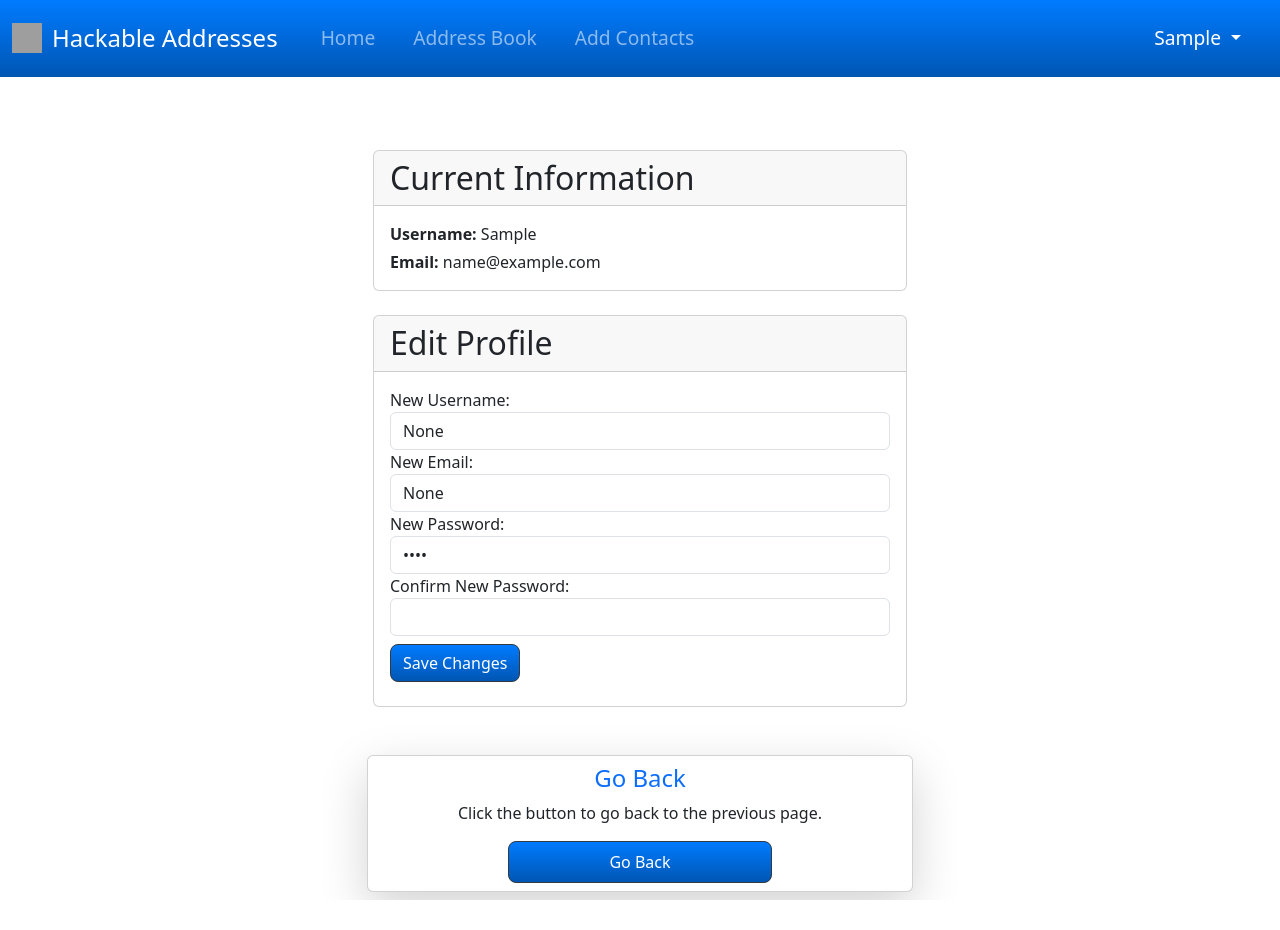
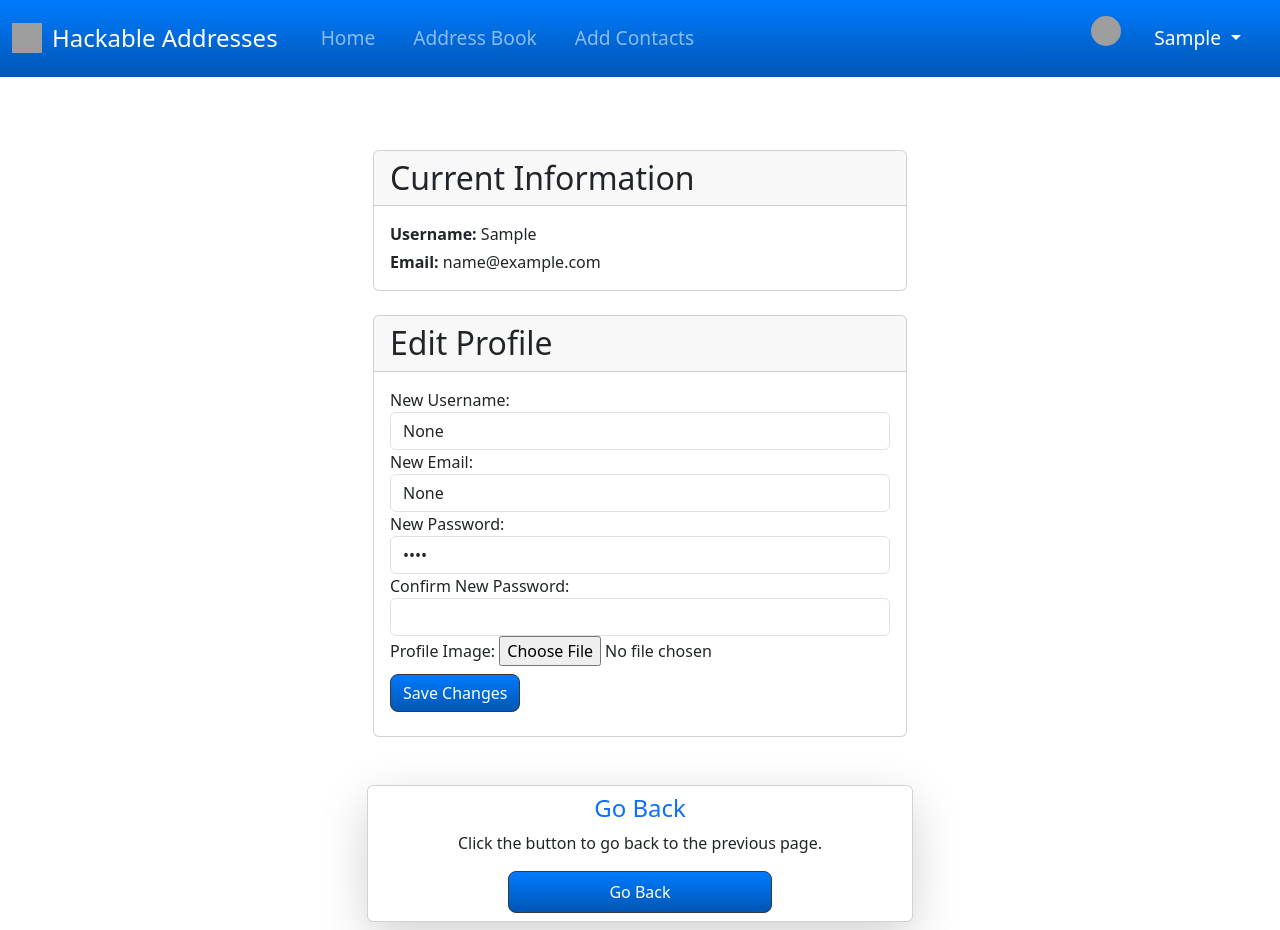
Before and after one commit to KMcClain23/Address-Book, a Flask app: page /profile in a window 1280 px wide. Before the commit the page ends 900 px from the top, so only its background shows below. Run offline with Flask 3, Linux system fonts and the light colour scheme; the visitor is signed in with stand-in values (Sample User, id 1); grey boxes are pictures that could not be loaded.

Commit message:
was able to upload the image to the right folder but not display on the nav

```diff
--- a/app/__init__.py
+++ b/app/__init__.py
@@ -1,3 +1,4 @@
+import os
 from flask import Flask
 from config import Config
 from flask_sqlalchemy import SQLAlchemy
@@ -7,6 +8,7 @@ from flask_login import LoginManager
 app = Flask(__name__)
 
 app.config.from_object(Config)
+app.config['UPLOAD_FOLDER'] = Config.UPLOAD_FOLDER
 
 db = SQLAlchemy(app)
 
--- a/app/forms.py
+++ b/app/forms.py
@@ -1,5 +1,5 @@
 from flask_wtf import FlaskForm
-from wtforms import StringField, PasswordField, BooleanField, SubmitField
+from wtforms import StringField, PasswordField, BooleanField, SubmitField, FileField
 from wtforms.validators import InputRequired, EqualTo, ValidationError, DataRequired, Email
 from app.models import Address_book
 from flask_login import login_user, logout_user, current_user
@@ -38,7 +38,9 @@ class ChangeEmailForm(FlaskForm):
 class ChangeProfileForm(FlaskForm):
     current_password = PasswordField('Current Password', validators=[DataRequired()])
     new_password = PasswordField('New Password', validators=[DataRequired()])
-    confirm_password = PasswordField('Confirm New Password', validators=[DataRequired(), EqualTo('new_password')])
+    confirm_password = PasswordField('Confirm New Password', validators=[DataRequired(), EqualTo('new_password', message='Passwords must match')])
     new_username = StringField('New Username', validators=[DataRequired()])
     new_email = StringField('New Email', validators=[DataRequired(), Email()])
     submit = SubmitField('Save Changes')
+    profile_image = FileField('Profile Image')
+    submit = SubmitField('Save Changes')
--- a/app/models.py
+++ b/app/models.py
@@ -39,6 +39,7 @@ class User(UserMixin, db.Model):
     #change These
     token = db.Column(db.String(32), index=True, unique=True)
     token_expiration = db.Column(db.DateTime)
+    profile_image = db.Column(db.String(120), default='default.jpg')
 
     def get_user(user_id):
         return User.query.get(int(user_id))
@@ -69,6 +70,7 @@ class User(UserMixin, db.Model):
             'username': self.username,
         }
 
+
 class Contact(db.Model):
     __tablename__ = 'contact'
     id = db.Column(db.Integer, primary_key=True)
--- a/app/routes.py
+++ b/app/routes.py
@@ -1,8 +1,14 @@
+import os
+from werkzeug.utils import secure_filename
 from app import app, db
 from flask import render_template, redirect, url_for, flash, request
 from flask_login import login_user, logout_user, current_user, login_required
 from app.forms import ContactsForm, RegistrationForm, LoginForm, ChangeUsernameForm, ChangeEmailForm, ChangeProfileForm
 from app.models import Address_book, User, Contact
+
+basedir = os.path.abspath(os.path.dirname(__file__))
+UPLOAD_FOLDER = os.path.join(basedir, 'UserUploads')
+ALLOWED_EXTENSIONS = {'jpg', 'jpeg', 'png', 'gif'}
 
 # Add a route
 @app.route('/')
@@ -10,6 +16,9 @@ def index():
 
     return render_template('index.html')
 
+def allowed_file(filename):
+    return '.' in filename and filename.rsplit('.', 1)[1].lower() in ALLOWED_EXTENSIONS
+print(allowed_file('Jimmy.JPG'))
 # ----------------------------------------------------------------------------------------------------------------
 
 @app.route('/contacts', methods = ["GET", "POST"])
@@ -175,7 +184,6 @@ def profile():
     change_email_form = ChangeEmailForm()
 
     if request.method == 'POST':
-
         if change_username_form.validate_on_submit():
             # Update the username
             current_user.username = change_username_form.new_username.data
@@ -188,21 +196,31 @@ def profile():
             db.session.commit()
             flash('Email updated successfully!', 'success')
 
-        if form.validate_on_submit():
-            print("Password form submitted")
+        if 'profile_image' in request.files:
+            file = request.files['profile_image']
+            if file.filename != '':
+                if file and allowed_file(file.filename):
+                    filename = secure_filename(file.filename)
+                    target_path = os.path.join(app.config['UPLOAD_FOLDER'], filename)
+                    file.save(target_path)  # Save the image to UserUploads folder
+                    current_user.profile_image = filename
+                    db.session.commit()
+                    flash('Profile image updated successfully!', 'success')
+                else:
+                    flash('Invalid file format. Allowed formats: jpg, jpeg, png, gif', 'danger')
+
             new_password = form.new_password.data
-            confirm_new_password = form.confirm_new_password.data
+            confirm_password = form.confirm_password.data
 
-            if new_password != confirm_new_password:
+            if new_password != confirm_password:
                 flash('Passwords do not match. Please confirm your new password correctly.', 'danger')
             else:
                 current_user.set_password(new_password)
                 db.session.commit()
                 flash('Password updated successfully!', 'success')
+                return redirect(url_for('profile'))
 
     return render_template('profile.html', form=form, change_username_form=change_username_form, change_email_form=change_email_form)
-
-
 
 
 @app.route('/settings', methods=['GET', 'POST'])
--- a/app/static/css/main.css
+++ b/app/static/css/main.css
@@ -122,3 +122,11 @@ body {
     align-items: center;
     z-index: 200;
 }
+
+.navbar-profile-image {
+    width: 30px;
+    height: 30px;
+    object-fit: cover;
+    border-radius: 50%;
+    margin-right: 10px;
+}
--- a/app/templates/nav.html
+++ b/app/templates/nav.html
@@ -15,6 +15,10 @@
             </div>
             <div class="navbar-nav ms-auto">
                 {% if current_user.is_authenticated %}
+                {% if current_user.profile_image %}
+                <img src="{{ url_for('static', filename='UserUploads/' + current_user.profile_image) }}" alt="Profile Image" class="navbar-profile-image">
+                {% endif %}
+
                 <div class="nav-item dropdown">
                     <a class="nav-link dropdown-toggle text-white" href="#" id="userDropdown" role="button" data-bs-toggle="dropdown" aria-haspopup="true" aria-expanded="false">
                         {{ current_user.username.title() }}
--- a/app/templates/profile.html
+++ b/app/templates/profile.html
@@ -23,7 +23,7 @@
                             <h2 class="profile-heading m-0">Edit Profile</h2>
                         </div>
                         <div class="card-body">
-                            <form action="{{ url_for('profile') }}" method="POST" class="profile-form">
+                            <form action="{{ url_for('profile') }}" method="POST" class="profile-form" enctype="multipart/form-data">
                                 {{ form.csrf_token }}
                                 <div class="form-group">
                                     <label for="new_username">New Username:</label>
@@ -40,6 +40,10 @@
                                 <div class="form-group">
                                     <label for="confirm_new_password">Confirm New Password:</label>
                                     <input type="password" id="confirm_new_password" name="confirm_new_password" class="form-control" required>
+                                </div>
+                                <div class="form-group">
+                                    <label for="profile_image">Profile Image:</label>
+                                    <input type="file" id="profile_image" name="profile_image" class="form-control-file">
                                 </div>
                                 <button type="submit" class="btn btn-primary my-2">Save Changes</button>
                             </form>
--- a/config.py
+++ b/config.py
@@ -5,3 +5,5 @@ class Config:
     SECRET_KEY = os.environ.get('SECRET_KEY') or 'you-will-never-guess'
     SQLALCHEMY_DATABASE_URI = os.environ.get('DATABASE_URL') or 'sqlite:///' + os.path.join(basedir, 'app.db')
     SQLALCHEMY_TRACK_MODIFICATIONS = False
+
+    UPLOAD_FOLDER = os.path.join(basedir, 'UserUploads')
```
Also changed, not shown: migrations/versions/db0e1729b969_add_profile_image_to_user_model.py (added, +32 -0 lines), UserUploads/Jimmy.jpg (added).
